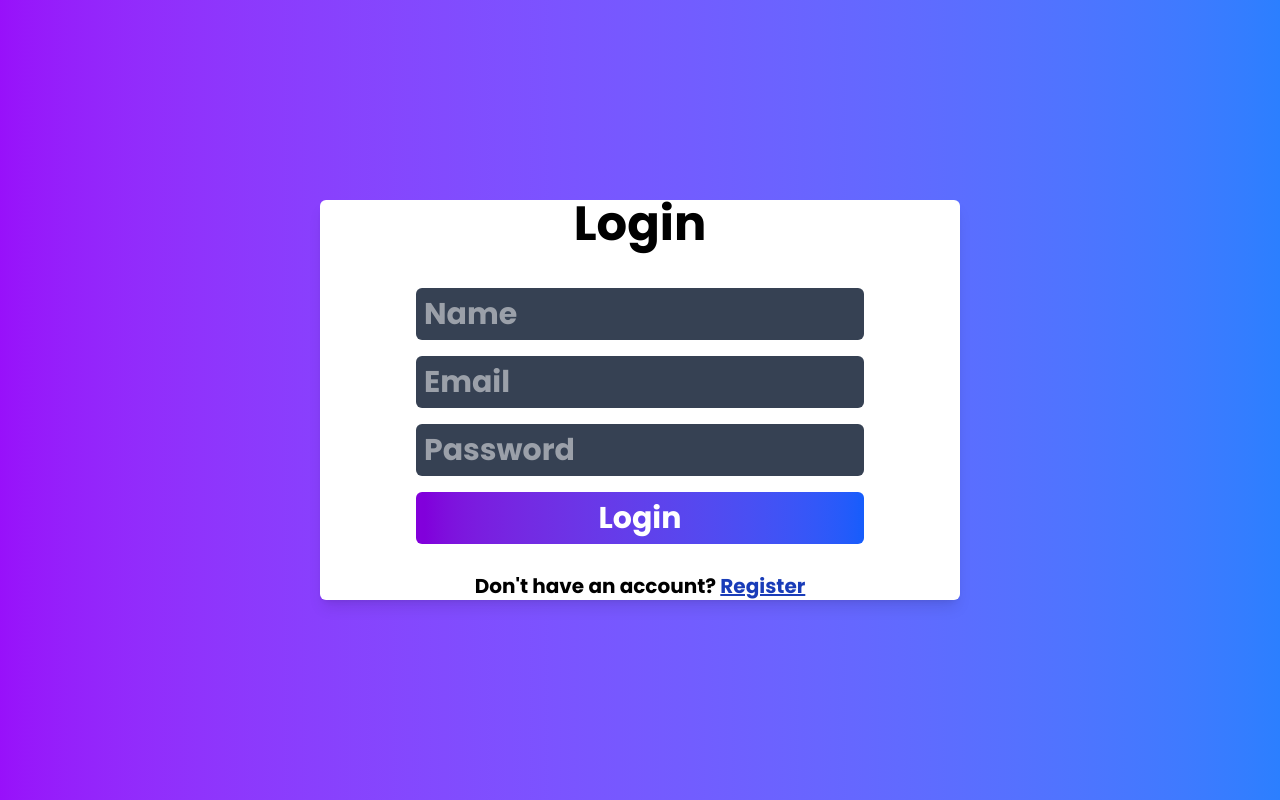
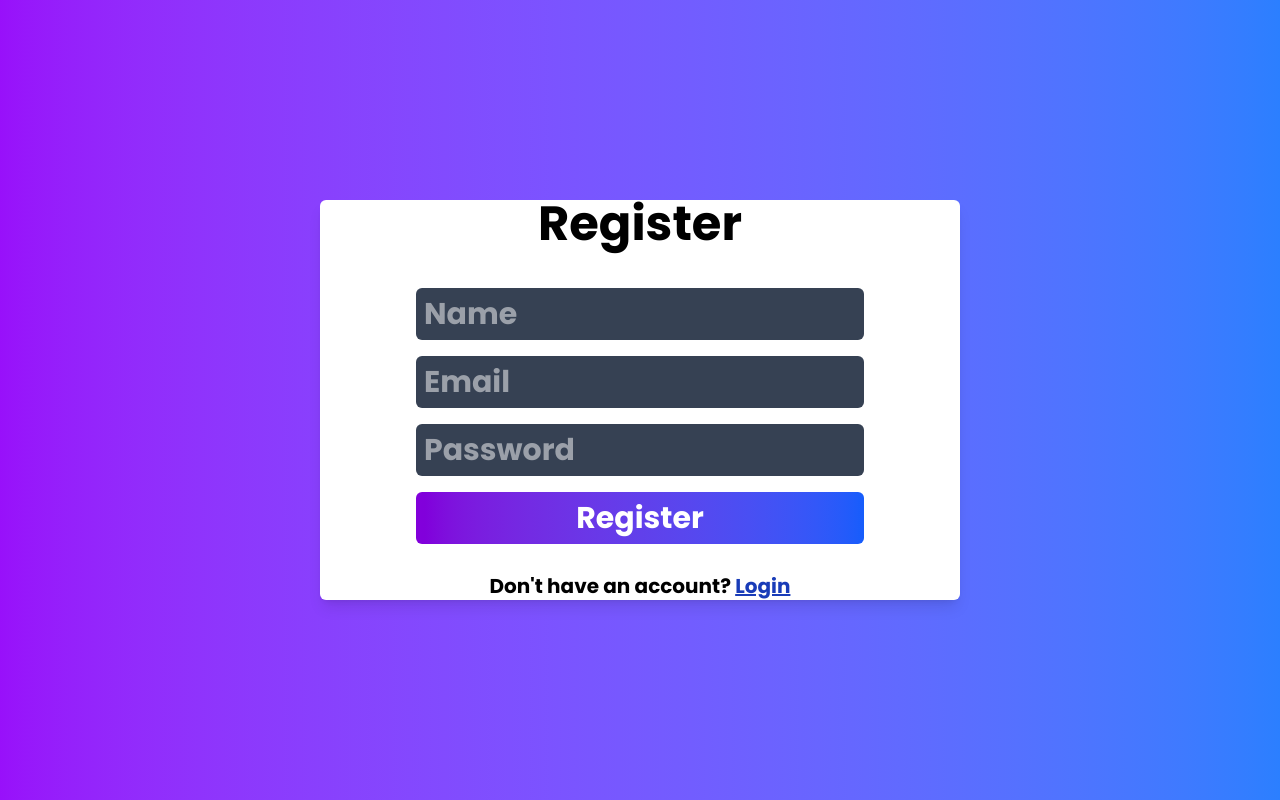
Before and after one commit to BharatKhandelwal0/ProfileX, a React app in the folder Frontend/: page /register in a window 1280 px wide. Built offline with nearby package versions, Linux system fonts and the light colour scheme; the HTML template or start-up script is replaced by a standard one.

Commit message:
add routing and registration functionality with react-router-dom

```diff
--- a/Frontend/package.json
+++ b/Frontend/package.json
@@ -13,6 +13,7 @@
     "@tailwindcss/vite": "^4.2.2",
     "react": "^19.2.4",
     "react-dom": "^19.2.4",
+    "react-router-dom": "^7.13.2",
     "tailwindcss": "^4.2.2"
   },
   "devDependencies": {
--- a/Frontend/src/App.jsx
+++ b/Frontend/src/App.jsx
@@ -1,13 +1,26 @@
 import Login from './components/login/Login'
 import Main from './components/profile/Main.jsx'
+import {BrowserRouter, Route, Routes} from 'react-router-dom'
+import Register from './components/register/Register.jsx'
 
 const App = () => {
   return (
     <div className='h-screen w-screen bg-linear-to-r from-purple-600 to-blue-500 text-white text-3xl font-bold flex items-center justify-center'>
-      <Login/>
-      {/* <Main/> */}
+      <BrowserRouter>
+        <Routes>
+          <Route path='/login' element={<Login/>} />
+          <Route path='/profile' element={<Main/>} />
+          <Route path='/register' element={<Register/>} />
+        </Routes>
+      </BrowserRouter>
     </div>
   )
 }
 
 export default App
+
+
+{/* <div className='h-screen w-screen bg-linear-to-r from-purple-600 to-blue-500 text-white text-3xl font-bold flex items-center justify-center'>
+      <Login/>
+      {/* <Main/> */}
+    // </div> */}
--- a/Frontend/src/components/login/Login.jsx
+++ b/Frontend/src/components/login/Login.jsx
@@ -1,4 +1,5 @@
 import { useState } from "react"
+import { Link } from "react-router-dom"
 
 const Login = () => {
   const [name, setName] = useState("")
@@ -45,7 +46,7 @@ const Login = () => {
 
       </form>
 
-      <a href="/register" className='text-black mt-7 text-xl'>Don't have an account? <span className='underline text-blue-800  hover:text-blue-900'>Register</span></a>
+      <div className='text-black mt-7 text-xl'>Don't have an account?<Link to='/register'><span className='underline text-blue-800  hover:text-blue-900'>Register</span></Link></div>
 
     </div>
   )
--- a/Frontend/src/components/register/Register.jsx
+++ b/Frontend/src/components/register/Register.jsx
@@ -1,3 +1,5 @@
+import { Link } from "react-router-dom"
+
 const Register = () => {
   return (
     <div className='h-[50%] w-[50%] bg-white  text-black text-3xl font-bold flex flex-col items-center justify-center rounded-md shadow-lg'>
@@ -8,7 +10,7 @@ const Register = () => {
         <input type="password" placeholder='Password' name='password' className='p-2 rounded-md bg-gray-700 text-white focus:outline-none focus:ring-2 focus:ring-slate-600'/>
         <button type='submit' className='bg-linear-to-r from-purple-700 to-blue-600 cursor-pointer text-white font-bold py-2 px-4 rounded-md'>Register</button>
       </form>
-      <a href="/login" className='text-black mt-7 text-xl'>Don't have an account? <span className='underline text-blue-800  hover:text-blue-900'>Login</span></a>
+      <div className='text-black mt-7 text-xl'>Don't have an account? <Link to='/login'><span className='underline text-blue-800  hover:text-blue-900'>Login</span></Link></div>
     </div>
   )
 }
```
Also changed, not shown: 1 other file (tests, documents, lock files or other folders).
